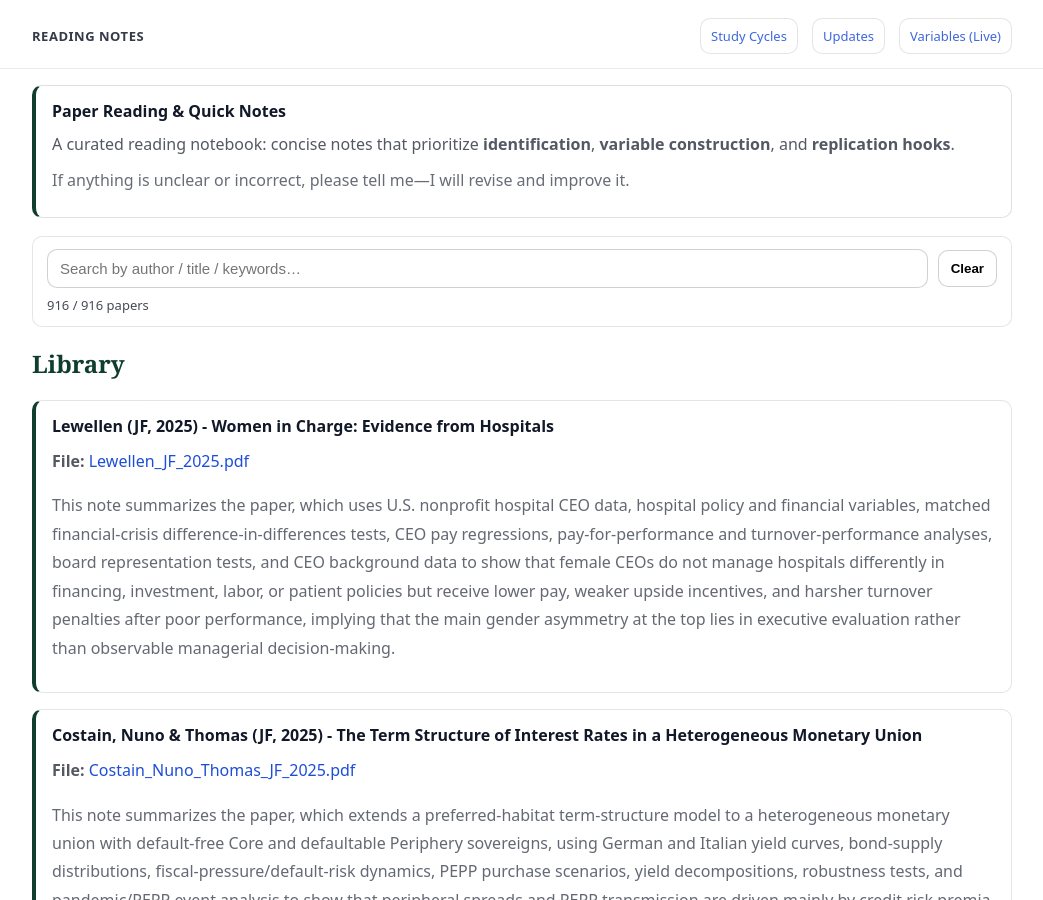
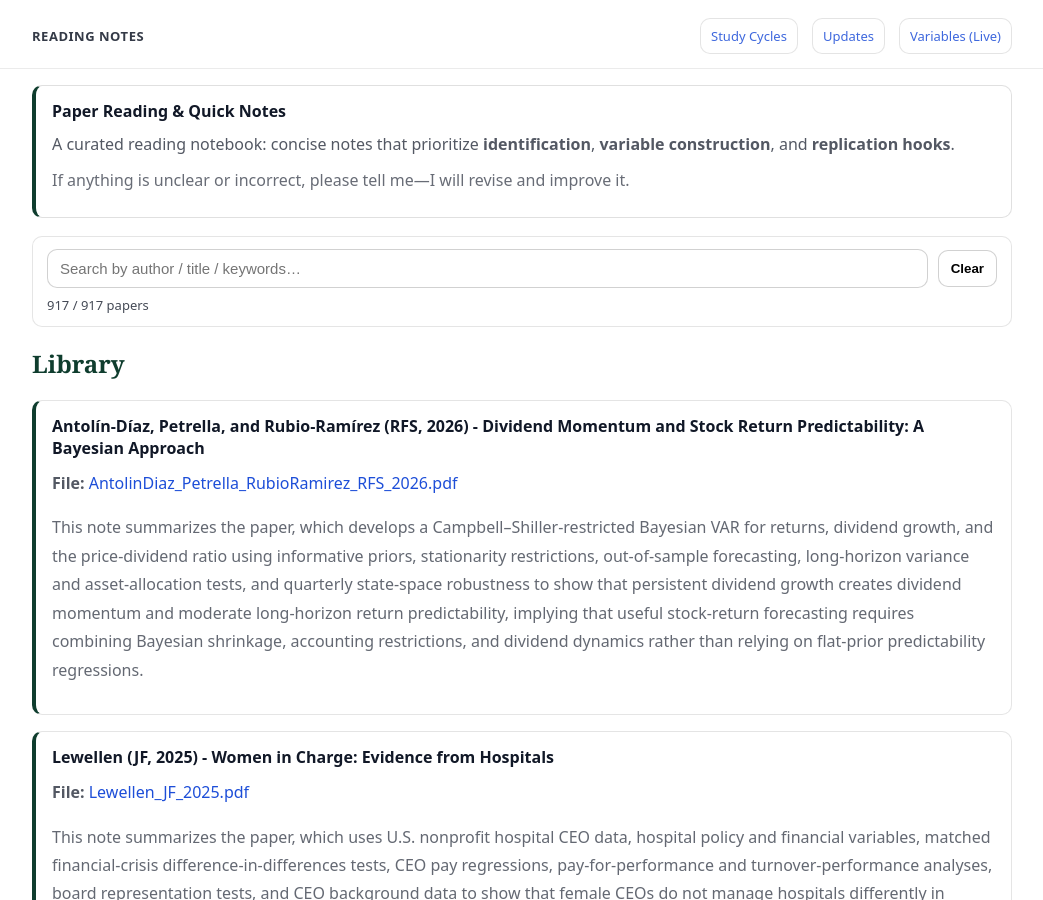
Before and after one commit to yaxinzn/study-archive, a Jekyll site: the page built from reading/index.md, in a window 1280 px wide and 900 px high. Shown: the whole window, without its empty margins (118-1161 px from the left). Built offline with Jekyll 4.4.1, drawn with Linux system fonts in a browser that asks for light colours.

Commit message:
Reading: add/update AntolinDiaz_Petrella_RubioRamirez_RFS_2026.pdf

```diff
--- a/_data/reading.yml
+++ b/_data/reading.yml
@@ -1,3 +1,7 @@
+- title: "Antolín-Díaz, Petrella, and Rubio-Ramírez (RFS, 2026) - Dividend Momentum and Stock Return Predictability: A Bayesian Approach"
+  file: "AntolinDiaz_Petrella_RubioRamirez_RFS_2026.pdf"
+  desc: "This note summarizes the paper, which develops a Campbell–Shiller-restricted Bayesian VAR for returns, dividend growth, and the price-dividend ratio using informative priors, stationarity restrictions, out-of-sample forecasting, long-horizon variance and asset-allocation tests, and quarterly state-space robustness to show that persistent dividend growth creates dividend momentum and moderate long-horizon return predictability, implying that useful stock-return forecasting requires combining Bayesian shrinkage, accounting restrictions, and dividend dynamics rather than relying on flat-prior predictability regressions."
+
 - title: "Lewellen (JF, 2025) - Women in Charge: Evidence from Hospitals"
   file: "Lewellen_JF_2025.pdf"
   desc: "This note summarizes the paper, which uses U.S. nonprofit hospital CEO data, hospital policy and financial variables, matched financial-crisis difference-in-differences tests, CEO pay regressions, pay-for-performance and turnover-performance analyses, board representation tests, and CEO background data to show that female CEOs do not manage hospitals differently in financing, investment, labor, or patient policies but receive lower pay, weaker upside incentives, and harsher turnover penalties after poor performance, implying that the main gender asymmetry at the top lies in executive evaluation rather than observable managerial decision-making."
```
Also changed, not shown: 1 other file.
